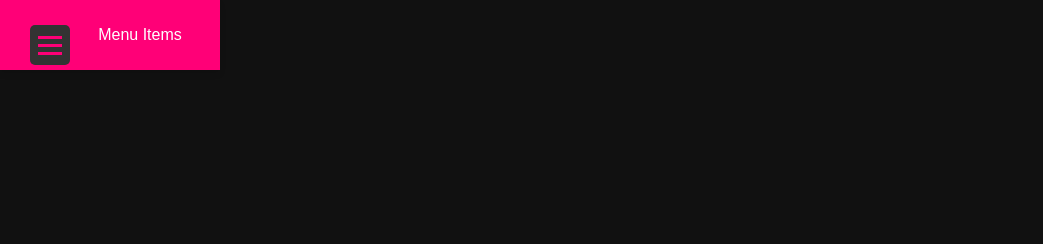
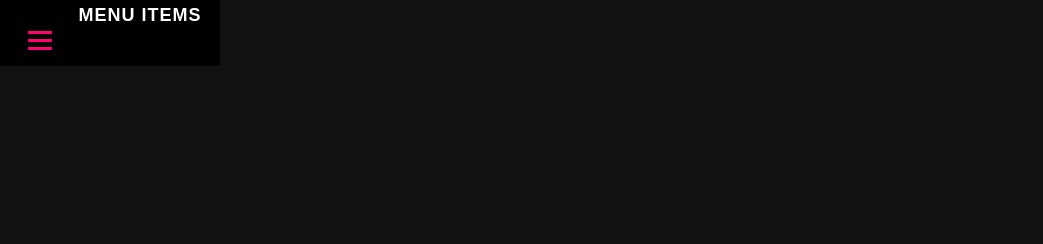
Before and after one commit to meherab23/My-Portfolio, a plain HTML site: page index.html in a window 1280 px wide. Shown: the top 244 px of the page, without its empty margins (0-1043 px from the left). Drawn offline with Linux system fonts and the light colour scheme; files whose address does not match are found by name.

Commit message:
add some code

```diff
--- a/index.html
+++ b/index.html
@@ -75,51 +75,28 @@
    <header>
    	<div class="">
 		<style>
-			body {
-				margin: 0;
-				font-family: Arial, sans-serif; /* Clean and standard font */
-			}
-
-			.bar {
-				display: flex;
-				align-items: center;
-				justify-content: space-between;
-				background-color: #FF0077; /* A standard green color for the bar */
-				padding: 5px 10px;
-				color: white;
-				box-shadow: 0 4px 6px rgba(0, 0, 0, 0.1); /* Adds a subtle shadow for a more defined look */
-				position: relative;
-			}
-
-			.menu-toggle {
-				font-size: 18px;
-				cursor: pointer;
-				background-color: #333; /* Dark background for contrast */
-				padding: 10px 15px;
-				border-radius: 5px;
-				text-transform: uppercase; /* Adds a more structured look */
-				transition: background-color 0.3s ease;
-			}
-
-			.menu-toggle:hover {
-				background-color: #555; /* Lighter background on hover */
-			}
-
 			.menu-bar {
 				flex: 1;
 				text-align: center;
-				font-size: 16px;
+				font-family: 'Arial', sans-serif; /* Clean and standard font */
+				font-size: 18px; /* Slightly larger for readability */
+				font-weight: bold; /* Bold text for emphasis */
+				color: #ffffff; /* White text to contrast with the background */
+				text-transform: uppercase; /* Standardizes the text with uppercase letters */
+				letter-spacing: 1px; /* Adds space between letters for clarity */
 			}
 
 			.menu-bar a {
 				color: white;
-				text-decoration: none;
-				padding: 0 15px;
-				transition: color 0.3s ease;
+				text-decoration: none; /* Removes underlines for a cleaner look */
+				padding: 0 15px; /* Adds spacing around the menu items */
+				transition: color 0.3s ease, border-bottom 0.3s ease; /* Smooth transition effects */
+				border-bottom: 2px solid transparent; /* Underline effect */
 			}
 
 			.menu-bar a:hover {
-				color: #e0e0e0; /* Lighter color on hover */
+				color: #e0e0e0; /* Slightly lighter color on hover */
+				border-bottom: 2px solid #ffffff; /* Adds a visible underline on hover */
 			}
 		</style>
 		<div class="bar">
```
